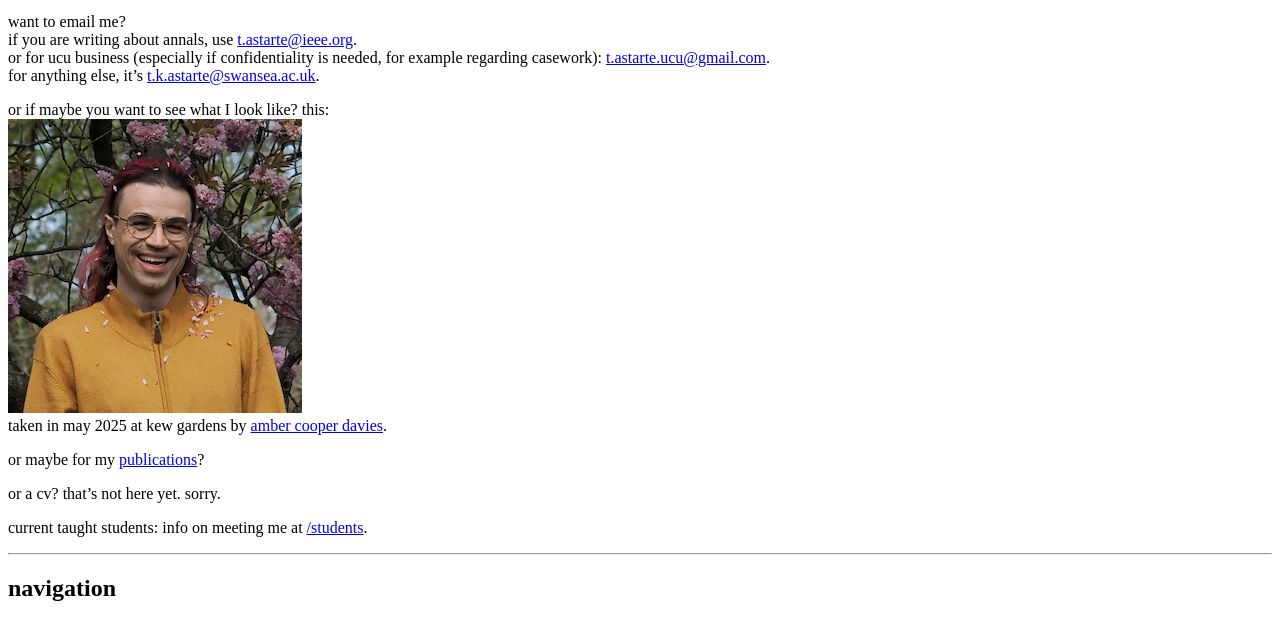
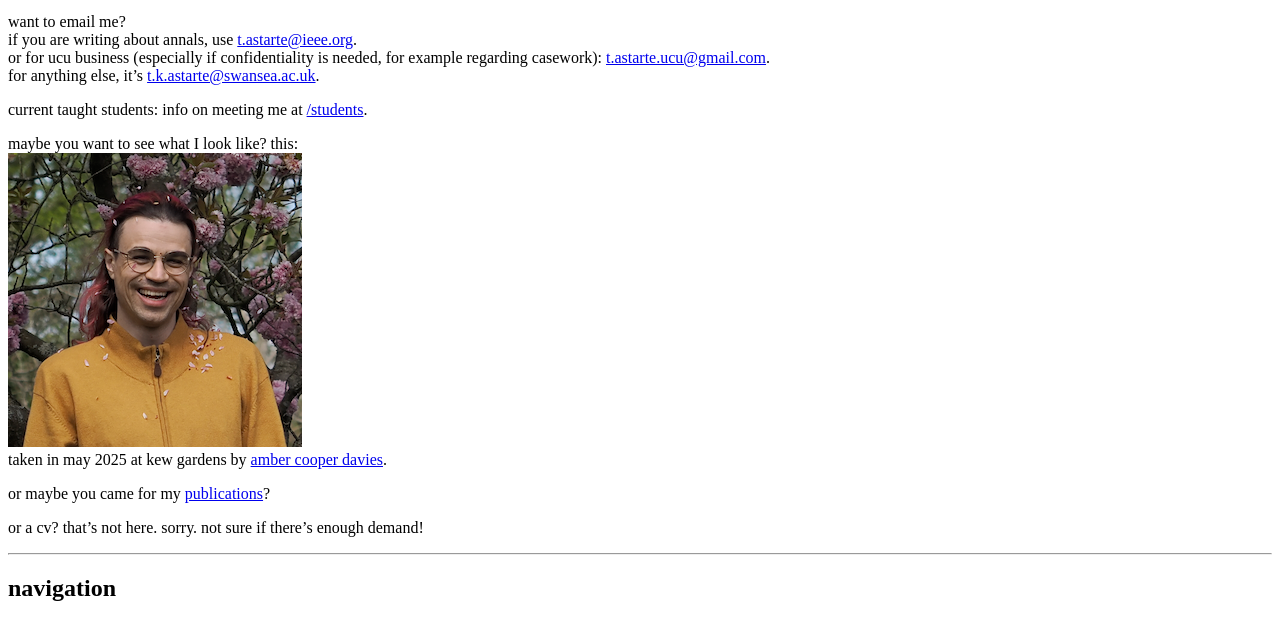
Before and after one commit to Tastarte/Tastarte.github.io, a plain HTML site: page index.html in a window 1280 px wide. Shown: the part 101-720 px from the top of the page. Drawn offline with Linux system fonts and the light colour scheme.

Commit message:
home update to make it easier for students

```diff
--- a/index.html
+++ b/index.html
@@ -23,7 +23,9 @@
     class="email">t.astarte.ucu@gmail.com</a>.<br />
     for anything else, it’s <a href="mailto:t.k.astarte@swansea.ac.uk"
     class="email">t.k.astarte@swansea.ac.uk</a>.</p>
-    <p>or if maybe you want to see what I look like? this:<br />
+    <p>current taught students: info on meeting me at <a
+    href="students.html">/students</a>.</p>
+    <p>maybe you want to see what I look like? this:<br />
     <a href="res/img/TKA-25-large.jpeg"
     title="you thought! you thought?! gotcha!"><img
     src="res/img/TKA-25.png" title="click for larger"
@@ -31,10 +33,10 @@
     taken in may 2025 at kew gardens by <a
     href="https://ambercooperdavies.com/"
     title="she&#39;s an illustrator">amber cooper davies</a>.</p>
-    <p>or maybe for my <a href="#publications">publications</a>?</p>
-    <p>or a cv? that’s not here yet. sorry.</p>
-    <p>current taught students: info on meeting me at <a
-    href="students.html">/students</a>.</p>
+    <p>or maybe you came for my <a
+    href="#publications">publications</a>?</p>
+    <p>or a cv? that’s not here. sorry. not sure if there’s enough
+    demand!</p>
     <hr />
     <h2 id="navigation">navigation</h2>
     <ul>
```
Also changed, not shown: 1 other file.
